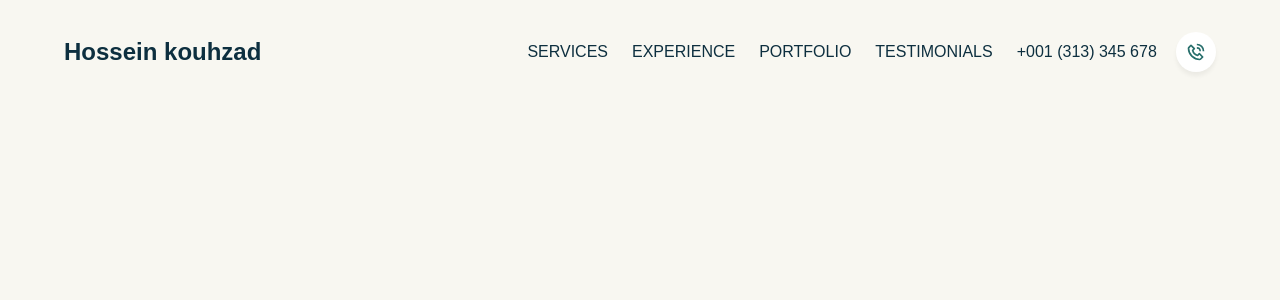
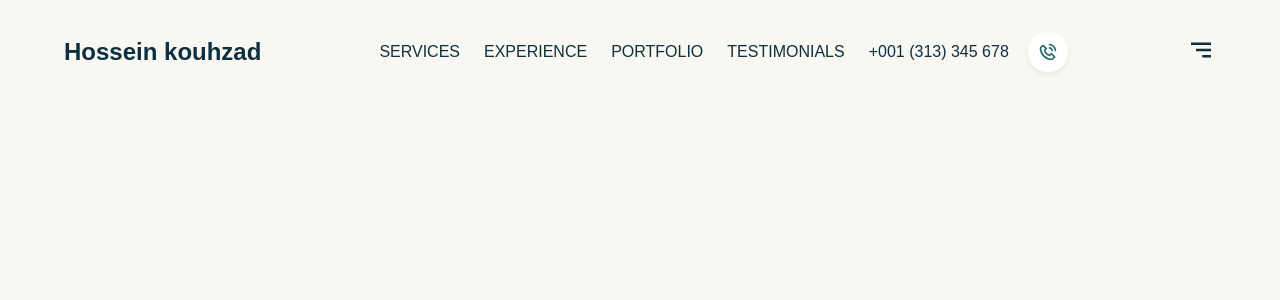
Before and after one commit to HKouhzad1991/HK-portfolio, a React (Vite) app: page / in a window 1280 px wide. Shown: the top 300 px of the page. Built offline with nearby package versions, Linux system fonts and the light colour scheme; a web font is replaced by a local one.

Commit message:
import menu icon

```diff
--- a/src/components/Header/Header.jsx
+++ b/src/components/Header/Header.jsx
@@ -1,6 +1,6 @@
 import React from "react";
 import css from "./Header.module.scss";
-import { BiPhoneCall } from "react-icons/bi";
+import { BiMenuAltRight, BiPhoneCall } from "react-icons/bi";
 import { motion } from "framer-motion";
 import { headerVariants } from "../../utils/motion";
 
@@ -32,6 +32,9 @@ const Header = () => {
             <BiPhoneCall size={"40px"} />
           </li>
         </ul>
+        <div className={css.menuIcon}>
+          <BiMenuAltRight size={30} />
+        </div>
       </div>
     </motion.div>
   );
```
